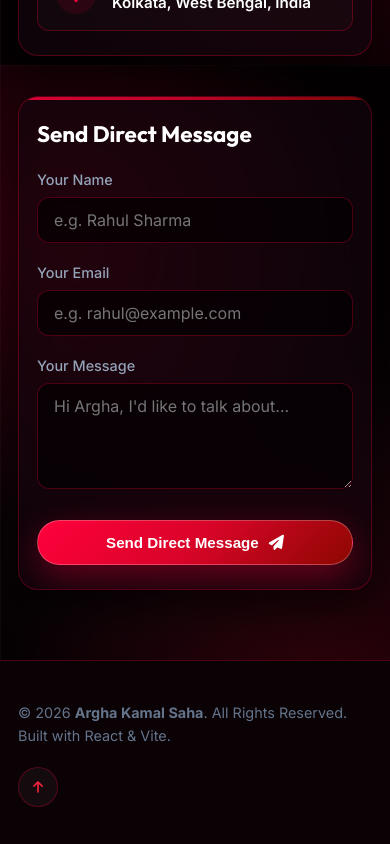
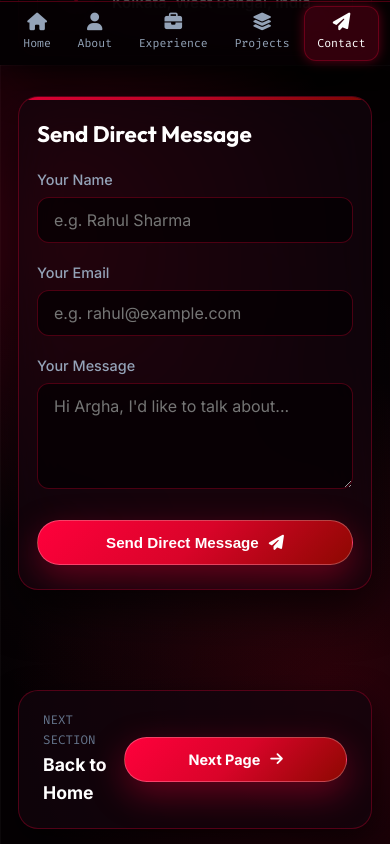
Before and after one commit to pushanargha23/my-portfolio, a React (Vite) app: page /contact in a window 390 px wide. Shown: the part 779-1623 px from the top of the page. Built offline with nearby package versions, Linux system fonts and the light colour scheme.

Commit message:
Add mobile-only next page navigation banner and bottom dock

```diff
--- a/src/App.jsx
+++ b/src/App.jsx
@@ -10,6 +10,7 @@ import ProjectsPage from './pages/ProjectsPage.jsx';
 import EducationPage from './pages/EducationPage.jsx';
 import ContactPage from './pages/ContactPage.jsx';
 import Modals from './components/Modals.jsx';
+import MobileNavControls from './components/MobileNavControls.jsx';
 
 // Scroll to top helper on route navigation
 function ScrollToTop() {
@@ -54,6 +55,9 @@ export default function App() {
             <Route path="/contact" element={<ContactPage onShowToast={triggerToast} />} />
           </Routes>
         </main>
+
+        {/* Mobile-Only Next Page Controls & Dock */}
+        <MobileNavControls />
 
         {/* Global Footer */}
         <footer style={{ padding: '40px 0', borderTop: '1px solid var(--red-border)', background: 'var(--bg-dark)', marginTop: 'auto' }}>
--- /dev/null
+++ b/src/components/MobileNavControls.jsx
@@ -0,0 +1,70 @@
+import React from 'react';
+import { useLocation, Link } from 'react-router-dom';
+
+const routesSequence = [
+  { path: '/', label: 'Home', nextPath: '/about', nextLabel: 'About Me', icon: 'fa-house' },
+  { path: '/about', label: 'About', nextPath: '/experience', nextLabel: 'Work Experience', icon: 'fa-user' },
+  { path: '/experience', label: 'Experience', nextPath: '/skills', nextLabel: 'Technical Skills', icon: 'fa-briefcase' },
+  { path: '/skills', label: 'Skills', nextPath: '/projects', nextLabel: 'Featured Projects', icon: 'fa-laptop-code' },
+  { path: '/projects', label: 'Projects', nextPath: '/education', nextLabel: 'Education & Degree', icon: 'fa-layer-group' },
+  { path: '/education', label: 'Education', nextPath: '/contact', nextLabel: 'Contact Me', icon: 'fa-graduation-cap' },
+  { path: '/contact', label: 'Contact', nextPath: '/', nextLabel: 'Back to Home', icon: 'fa-paper-plane' }
+];
+
+export default function MobileNavControls() {
+  const { pathname } = useLocation();
+  const currentRouteIndex = routesSequence.findIndex(r => r.path === pathname);
+  const currentRoute = currentRouteIndex !== -1 ? routesSequence[currentRouteIndex] : routesSequence[0];
+
+  return (
+    <div className="mobile-nav-controls-wrapper">
+
+      {/* 1. Mobile-Only Next Page Banner (Placed before footer) */}
+      <div className="container mobile-next-page-banner">
+        <div style={{
+          background: 'var(--bg-card)',
+          border: '1px solid var(--red-border)',
+          borderRadius: 'var(--radius-md)',
+          padding: '20px 24px',
+          display: 'flex',
+          justify: 'space-between',
+          alignItems: 'center',
+          marginTop: '30px',
+          marginBottom: '20px',
+          boxShadow: '0 10px 30px rgba(0,0,0,0.6)'
+        }}>
+          <div>
+            <div style={{ fontSize: '0.78rem', color: 'var(--text-dim)', textTransform: 'uppercase', fontFamily: 'var(--font-mono)' }}>
+              Next Section
+            </div>
+            <div style={{ fontSize: '1.1rem', fontWeight: '700', color: 'var(--white)' }}>
+              {currentRoute.nextLabel}
+            </div>
+          </div>
+
+          <Link to={currentRoute.nextPath} className="btn-mb-primary" style={{ padding: '10px 20px', fontSize: '0.9rem' }}>
+            Next Page <i className="fa-solid fa-arrow-right"></i>
+          </Link>
+        </div>
+      </div>
+
+      {/* 2. Mobile-Only Bottom Glass Navigation Dock */}
+      <nav className="mobile-bottom-dock">
+        {routesSequence.filter(r => ['/', '/about', '/experience', '/projects', '/contact'].includes(r.path)).map((item) => {
+          const isActive = pathname === item.path;
+          return (
+            <Link
+              key={item.path}
+              to={item.path}
+              className={`mobile-dock-item ${isActive ? 'active' : ''}`}
+            >
+              <i className={`fa-solid ${item.icon}`}></i>
+              <span>{item.label}</span>
+            </Link>
+          );
+        })}
+      </nav>
+
+    </div>
+  );
+}
--- a/src/index.css
+++ b/src/index.css
@@ -837,17 +837,66 @@ section {
     justify-content: center;
   }
 
-  .trendy-portrait-img {
-    height: 320px;
+/* Mobile Navigation Controls (Desktop Hidden) */
+.mobile-nav-controls-wrapper {
+  display: none !important;
+}
+
+@media (max-width: 768px) {
+  .mobile-nav-controls-wrapper {
+    display: block !important;
   }
 
-  .timeline-wrapper {
-    padding-left: 20px;
+  .mobile-next-page-banner {
+    display: block;
   }
 
-  .timeline-node {
-    left: -26px;
-    width: 14px;
-    height: 14px;
+  .mobile-bottom-dock {
+    position: fixed;
+    bottom: 0;
+    left: 0;
+    right: 0;
+    height: 64px;
+    background: rgba(5, 1, 3, 0.94);
+    backdrop-filter: blur(24px) saturate(200%);
+    -webkit-backdrop-filter: blur(24px) saturate(200%);
+    border-top: 1px solid var(--red-border);
+    display: flex;
+    align-items: center;
+    justify-content: space-around;
+    z-index: 998;
+    box-shadow: 0 -10px 30px rgba(0, 0, 0, 0.95);
+    padding: 0 10px;
+  }
+
+  .mobile-dock-item {
+    display: flex;
+    flex-direction: column;
+    align-items: center;
+    justify-content: center;
+    gap: 4px;
+    color: var(--text-muted);
+    text-decoration: none;
+    font-size: 0.72rem;
+    font-family: var(--font-mono);
+    transition: var(--transition-fast);
+    padding: 6px 12px;
+    border-radius: var(--radius-sm);
+  }
+
+  .mobile-dock-item i {
+    font-size: 1.1rem;
+  }
+
+  .mobile-dock-item:hover,
+  .mobile-dock-item.active {
+    color: var(--white);
+    background: rgba(255, 0, 60, 0.18);
+    border: 1px solid var(--red-border);
+    box-shadow: 0 0 12px rgba(255, 0, 60, 0.35);
+  }
+
+  body {
+    padding-bottom: 64px;
   }
 }
```
